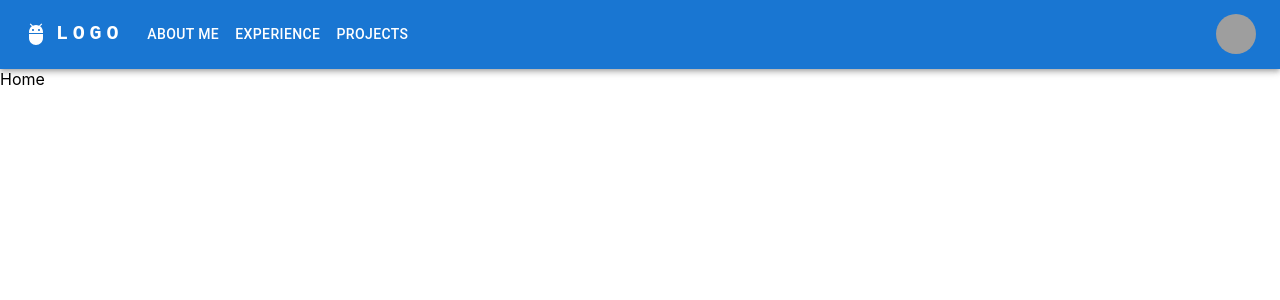
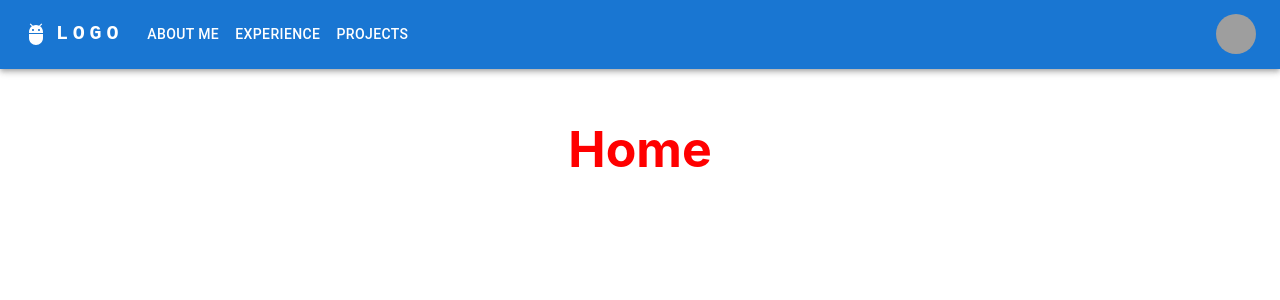
Before and after one commit to preto93/portfolio, a React (Create React App) app in the folder portfolio/: page / in a window 1280 px wide. Shown: the top 300 px of the page. Built offline with nearby package versions, Linux system fonts and the light colour scheme; grey boxes are pictures that could not be loaded.

Commit message:
add: style to header

```diff
--- a/portfolio/src/components/Home/Home.css
+++ b/portfolio/src/components/Home/Home.css
@@ -0,0 +1,6 @@
+.title{
+    text-align: center;
+    font-size: 50px;
+    color: rgb(255, 0, 0);
+    margin-top: 50px;
+}
--- a/portfolio/src/components/Home/Home.jsx
+++ b/portfolio/src/components/Home/Home.jsx
@@ -1,8 +1,12 @@
 import React from 'react'
+import './Home.css'
 
 const Home = () => {
   return (
-    <div>Home</div>
+    <>
+    <h1 className='title'>Home</h1>
+    </>
+
   )
 }
 
```
